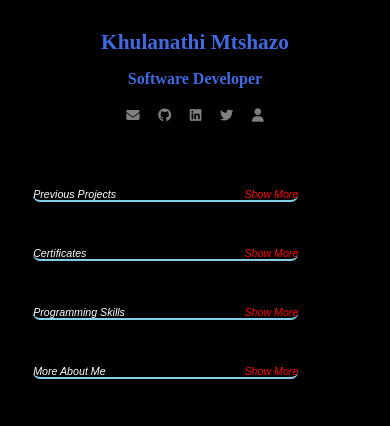
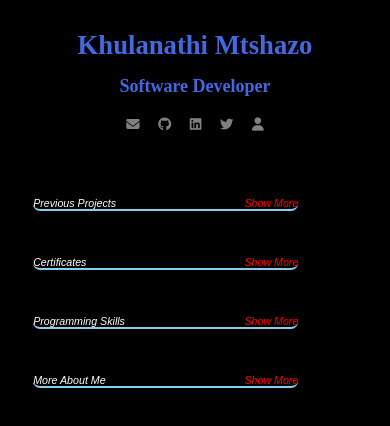
Before and after one commit to Khulanathi/Khulanathi.github.io, a plain HTML site: page index.html in a window 390 px wide. Drawn offline with Linux system fonts and the light colour scheme.

Commit message:
Update styling.css

```diff
--- a/styling.css
+++ b/styling.css
@@ -189,10 +189,10 @@ footer{
 
 @media all and (max-width: 500px){
     .name{
-        font-size: 8pt;
+        font-size: 10pt;
     }
     .extra{
-        font-size: 8pt;
+        font-size: 9pt;
     }
     .read{
         width: 80%;
```
